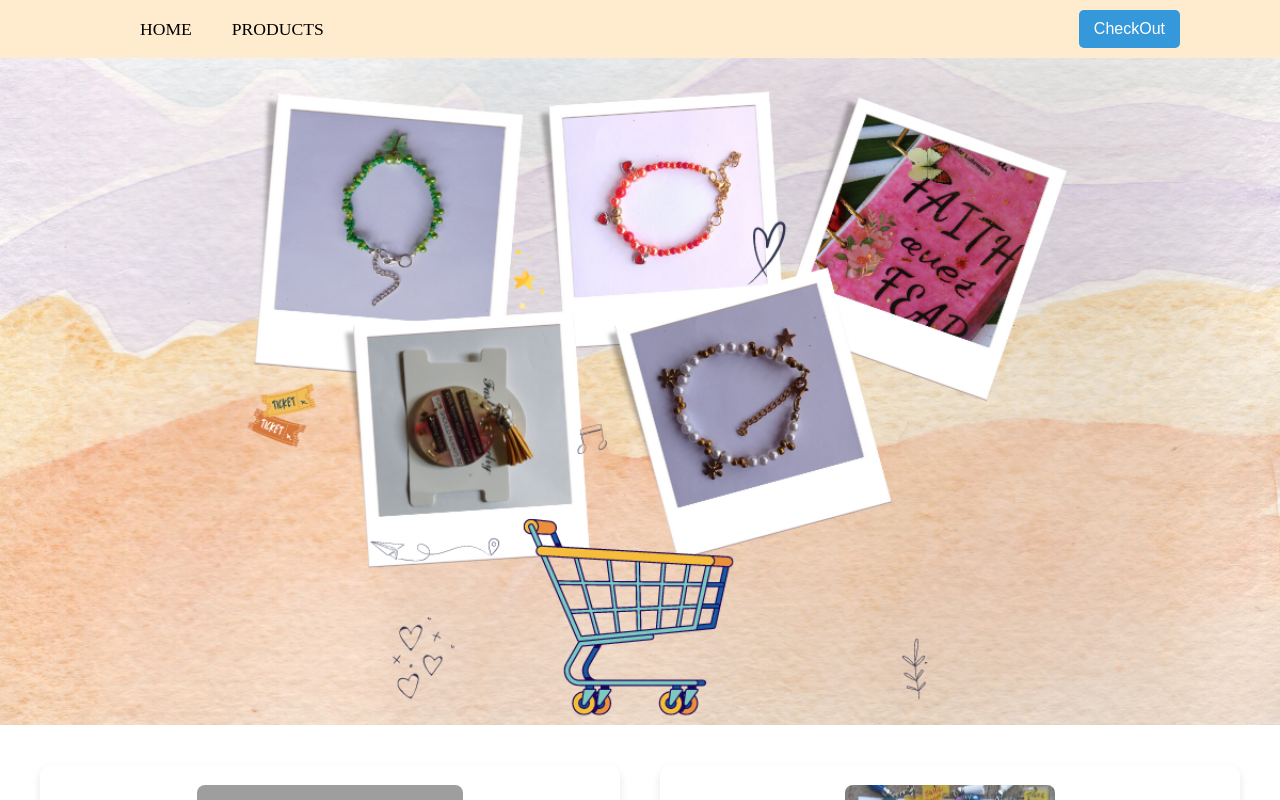
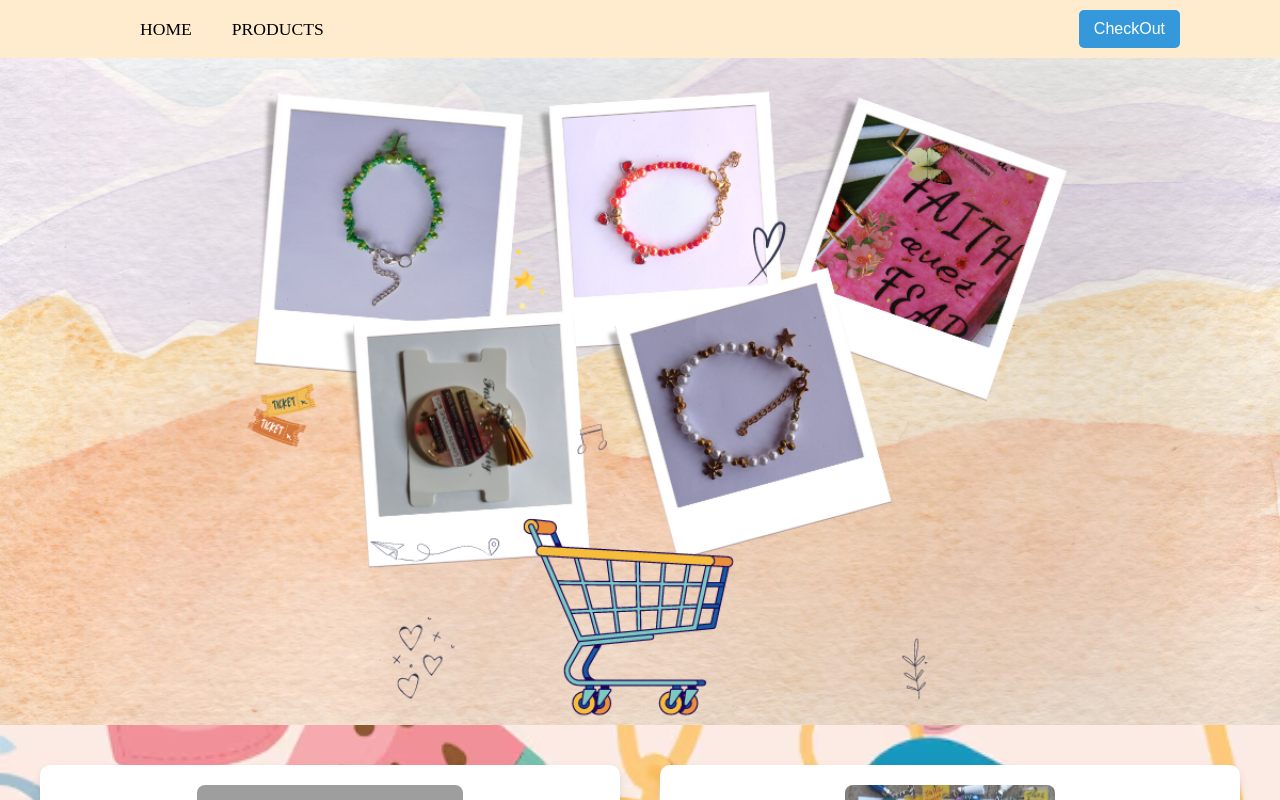
Before and after one commit to 20tohay/2301114_IA2-You-nique-Designz, a plain HTML site: page ProductPage.html in a window 1280 px wide. Shown: the top 800 px of the page. Drawn offline with Linux system fonts and the light colour scheme; grey boxes are pictures that could not be loaded.

Commit message:
Update Productstyle.css

```diff
--- a/Productstyle.css
+++ b/Productstyle.css
@@ -9,7 +9,7 @@
             flex-direction: column;
             justify-content: center;
             min-height: 100vh;
-            background: url('/Assets/Background.png') no-repeat;
+            background: url('Background.png') no-repeat;
             background-size: cover;
             background-position: center;
             background-attachment: fixed;
```
